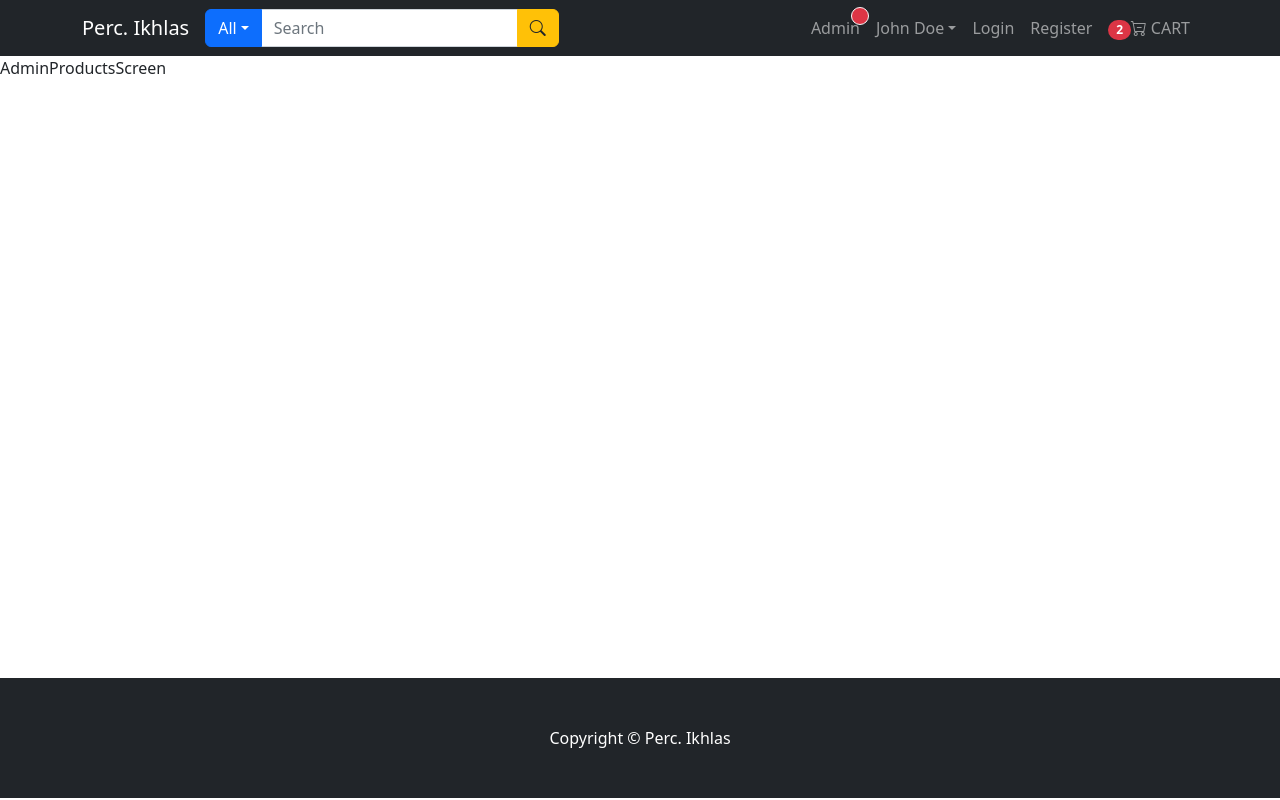
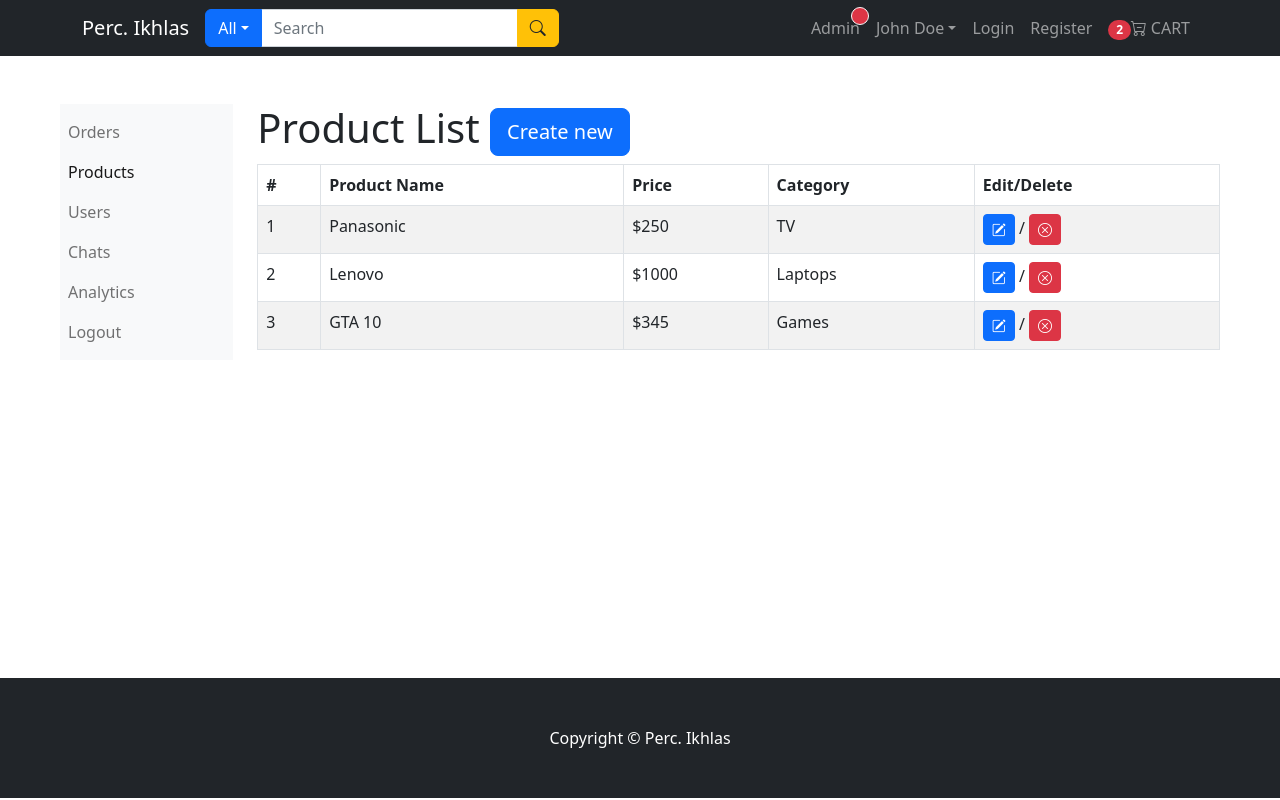
Before and after one commit to ilyasmuhlisin/Perc-Ikhlas, a React (Create React App) app in the folder frontend/: page /admin/products in a window 1280 px wide. Built offline with nearby package versions, Linux system fonts and the light colour scheme.

Commit message:
Create admin product screen

```diff
--- a/frontend/src/screens/admin/AdminProductsScreen.jsx
+++ b/frontend/src/screens/admin/AdminProductsScreen.jsx
@@ -1,9 +1,69 @@
 import React from 'react'
+import { Row, Col, Table, Button } from "react-bootstrap";
+import { LinkContainer } from "react-router-bootstrap";
+import AdminLinksComponent from "../../components/admin/AdminLinksComponent";
+const deleteHandler = () => {
+  if (window.confirm("Are you sure?")) alert("Product deleted!");
+};
 
 function AdminProductsScreen() {
   return (
-    <div>AdminProductsScreen</div>
-  )
+    <Row className="m-5">
+      <Col md={2}>
+        <AdminLinksComponent />
+      </Col>
+      <Col md={10}>
+        <h1>
+          Product List{" "}
+          <LinkContainer to="/admin/create-new-product">
+            <Button variant="primary" size="lg">
+              Create new
+            </Button>
+          </LinkContainer>
+        </h1>
+        <Table striped bordered hover responsive>
+          <thead>
+            <tr>
+              <th>#</th>
+              <th>Product Name</th>
+              <th>Price</th>
+              <th>Category</th>
+              <th>Edit/Delete</th>
+            </tr>
+          </thead>
+          <tbody>
+            {[
+              { name: "Panasonic", price: "$250", category: "TV" },
+              { name: "Lenovo", price: "$1000", category: "Laptops" },
+              { name: "GTA 10", price: "$345", category: "Games" },
+            ].map((item, idx) => (
+              <tr key={idx}>
+                <td>{idx + 1}</td>
+                <td>{item.name}</td>
+                <td>{item.price}</td>
+                <td>{item.category}</td>
+                <td>
+                  <LinkContainer to="/admin/edit-product">
+                    <Button className="btn-sm">
+                      <i className="bi bi-pencil-square"></i>
+                    </Button>
+                  </LinkContainer>
+                  {" / "}
+                  <Button
+                    variant="danger"
+                    className="btn-sm"
+                    onClick={deleteHandler}
+                  >
+                    <i className="bi bi-x-circle"></i>
+                  </Button>
+                </td>
+              </tr>
+            ))}
+          </tbody>
+        </Table>
+      </Col>
+    </Row>
+  );
 }
 
 export default AdminProductsScreen
```
Also changed, not shown: 1 other file (tests, documents, lock files or other folders).
